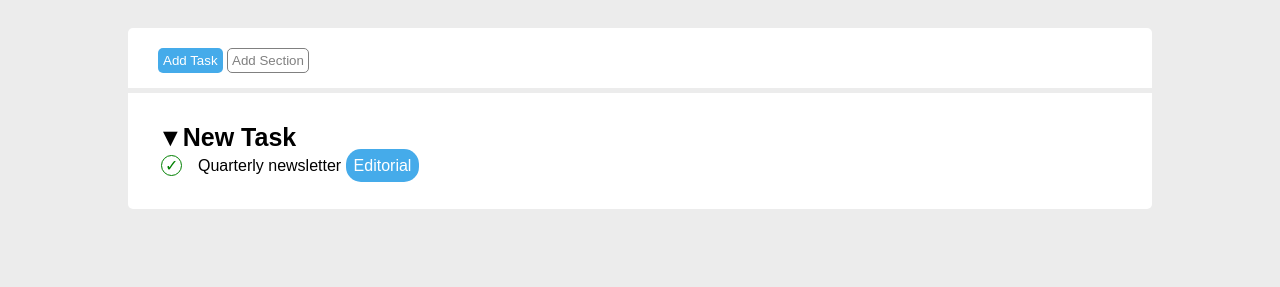
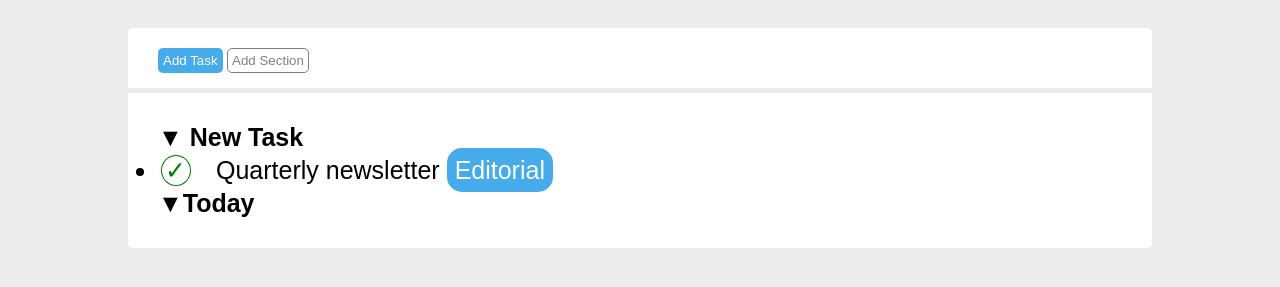
Before and after one commit to fedeloxe/html-css-toboolist, a plain HTML site: page index.html in a window 1280 px wide. Shown: the part 97-384 px from the top of the page. Drawn offline with Linux system fonts and the light colour scheme.

Commit message:
fixed list 1

```diff
--- a/index.html
+++ b/index.html
@@ -30,11 +30,14 @@
 
                 <div id="listmaster">
                     <div id="list1"> <!--list1 -->
-                        <ul>New Task</ul>
-                        <li class="li-done">Quarterly newsletter <span id="taglist1">Editorial</span> </li>
+                        <ul> <span id="ultitle"> New Task</span>
+                         <li class="li-done">Quarterly newsletter <span id="taglist1">Editorial</span> </li>
+                        </ul>
                     </div>
 
                     <div id="list2"> <!--list2-->
+                        <ul>Today</ul>
+
 
                     </div>
 
```
